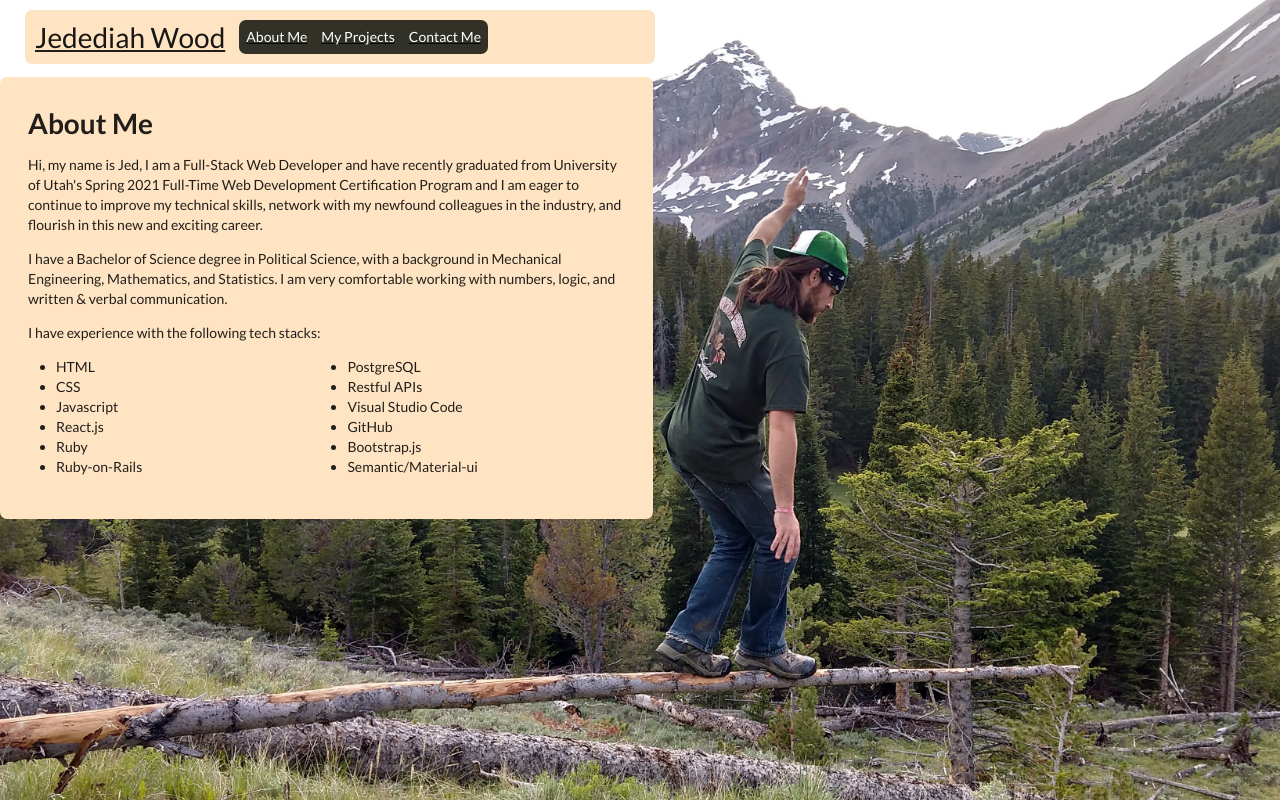
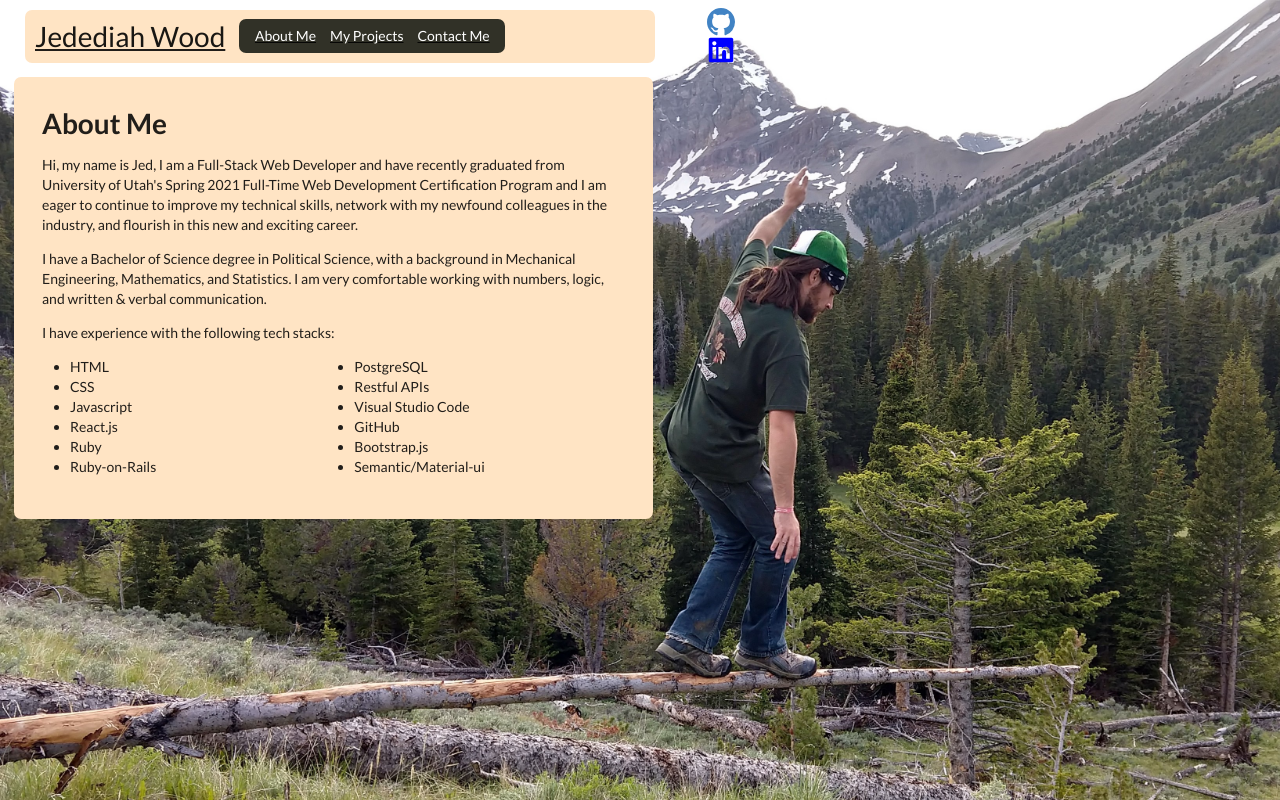
Before and after one commit to jedCode28/Portafolio-, a React (Create React App) app: page /about in a window 1280 px wide. Built offline with nearby package versions, Linux system fonts and the light colour scheme.

Commit message:
navbar and github link

```diff
--- a/package.json
+++ b/package.json
@@ -11,6 +11,7 @@
     "react": "^17.0.2",
     "react-bootstrap": "^1.5.2",
     "react-dom": "^17.0.2",
+    "react-icons": "^4.2.0",
     "react-router": "^5.2.0",
     "react-router-dom": "^5.2.0",
     "react-scripts": "4.0.3",
--- a/src/App.css
+++ b/src/App.css
@@ -45,6 +45,11 @@
 .navclass {
   background-color: #313127 !important;
   border-radius: 7px;
+  min-width: 19em;
+  max-height: 2.5em;
+  /* margin-right: 8rem; */
+  display: flex;
+  justify-content: center;
 }
 
 #naveen {
@@ -53,10 +58,17 @@
   border-color: black !important;
   border-radius: 7px;
   max-width: 49.25%;
+  min-width: auto;
+  max-height: 3.75em;
   padding: 10px;
   margin: 10px;
   text-decoration: underline;
   margin-left: 25px;
+}
+
+#rightNav {
+  padding-left: 33%;
+  min-width: 200px !important;
 }
 
 .card {
@@ -99,6 +111,9 @@
 
 .aboot {
   margin-top: 5.5em;
+  margin-left: 1rem;
+  max-width: 49.9%;
+  /* padding-top: 1em; */
   background-color: bisque;
   width: 51%;
   border-radius: 7px;
--- a/src/components/NavBar.js
+++ b/src/components/NavBar.js
@@ -1,10 +1,12 @@
 import {Navbar, Nav} from "react-bootstrap";
 import '../App.css';
+import {GoMarkGithub} from "react-icons/go";
+import {FaLinkedin} from "react-icons/fa";
 
 
 const NavBar = () => {
   return(
-    <div style={{backgroundColor: 'black !important'}}>
+    <div>
       <Navbar id="naveen" fixed="top">
       {/* can change from fixed to ^^^sticky on bootstrap website for navbar  */}
         <Navbar.Brand href="/" style={{fontSize: '2rem'}}>Jedediah Wood</Navbar.Brand>
@@ -13,6 +15,12 @@ const NavBar = () => {
             <Nav.Link href="/projects" style={{color: 'white'}}>My Projects</Nav.Link>
             <Nav.Link href="/contact" style={{color: 'white'}}>Contact Me</Nav.Link>
           </Nav>
+          <>
+          <div id="rightNav">
+            <a href="https://github.com/jedCode28"><GoMarkGithub style={{marginRight: "10px", height: "2em", width: "2em"}}/></a>
+            <FaLinkedin style={{color: 'blue', height: "2em", width: "2em"}}/>
+          </div>
+          </>
       </Navbar>
     </div>
   )
```
Also changed, not shown: 1 other file (tests, documents, lock files or other folders).
